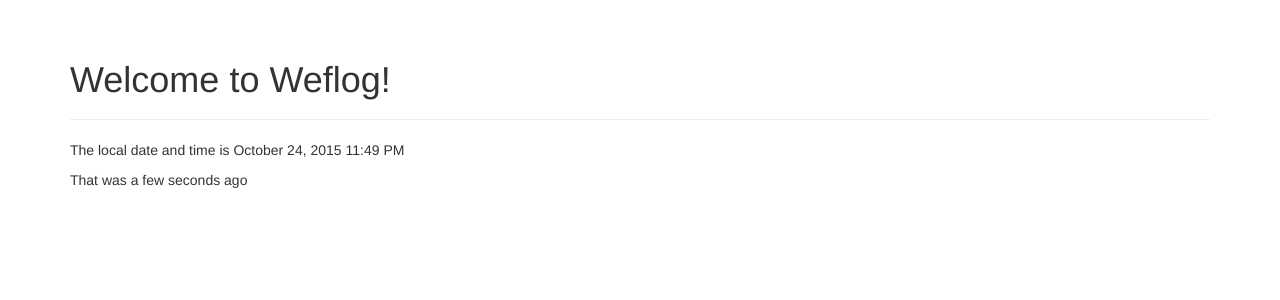
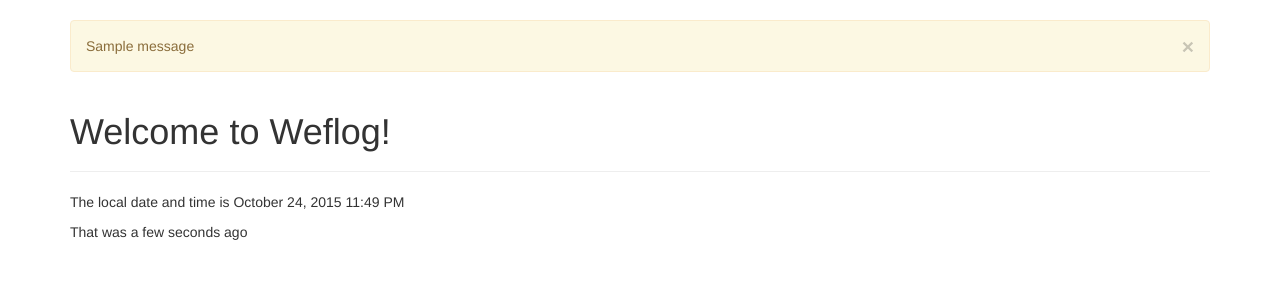
Before and after one commit to amaljoyc/weflog, a Flask app: page / in a window 1280 px wide. Shown: the part 52-352 px from the top of the page. Run offline with Flask 2, Linux system fonts and the light colour scheme; one stand-in notice (Sample message) is shown; some libraries are stand-ins or nearby versions.

Commit message:
flash message

```diff
--- a/templates/base.html
+++ b/templates/base.html
@@ -30,6 +30,12 @@
 
 {% block content %}
 <div class="container">
+    {% for message in get_flashed_messages()%}
+    <div class="alert alert-warning">
+        <button type="button" class="close" data-dismiss="alert">&times;</button>
+        {{ message }}
+    </div>
+    {% endfor %}
     {% block page_content %}
     <h1>Welcome to Weflog!</h1>
     {% endblock %}
--- a/weflog.py
+++ b/weflog.py
@@ -1,4 +1,4 @@
-from flask import Flask, render_template, redirect, session, url_for
+from flask import Flask, render_template, redirect, session, url_for, flash
 from flask.ext.bootstrap import Bootstrap
 from flask.ext.moment import Moment
 from flask.ext.wtf import Form
@@ -28,7 +28,10 @@ def index():
 def name_form():
     form = NameForm()
     if form.validate_on_submit():
+        old_name = session.get('name')
         session['name'] = form.name.data
+        if old_name is not None and session.get('name') != old_name:
+            flash('You have successfully changed your name.')
         return redirect(url_for('name_form'))
     return render_template(
         'name-form.html', form=form, name=session.get('name'))
```
